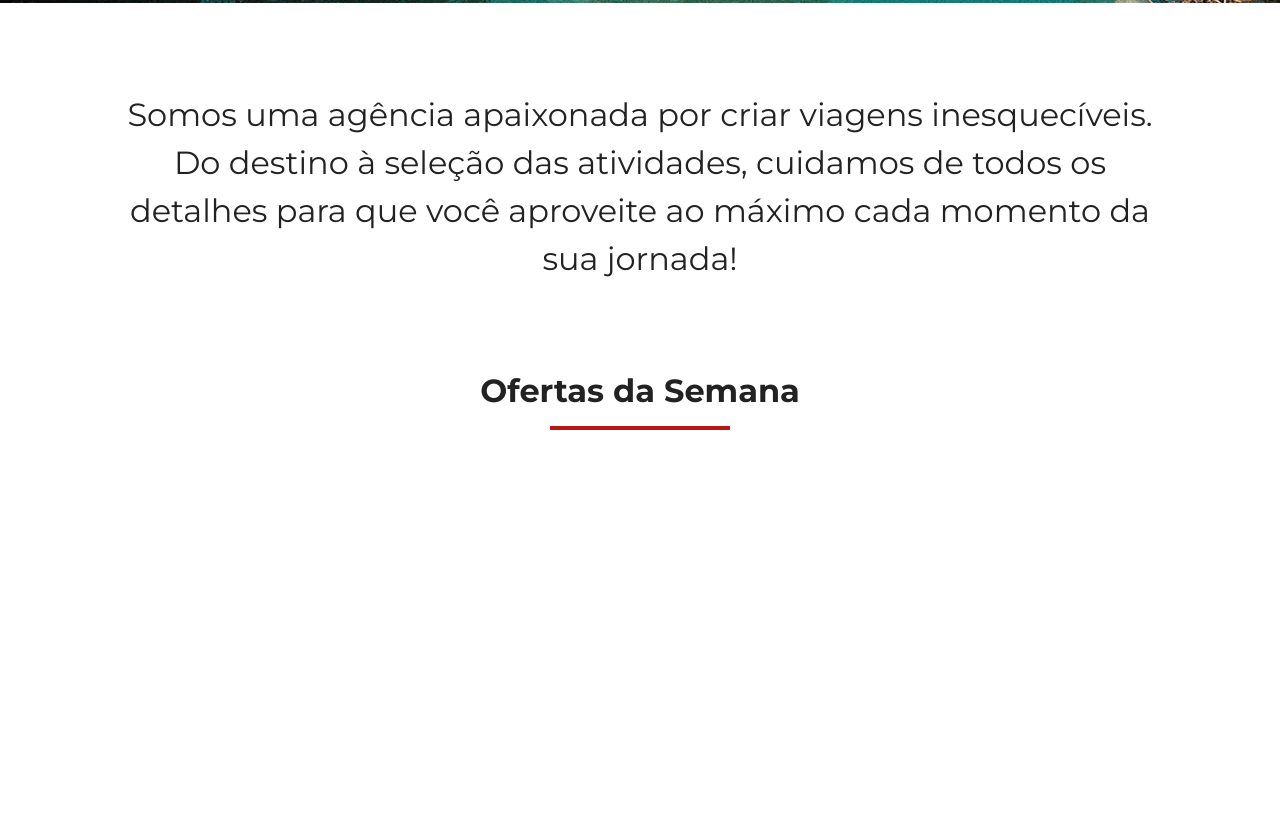
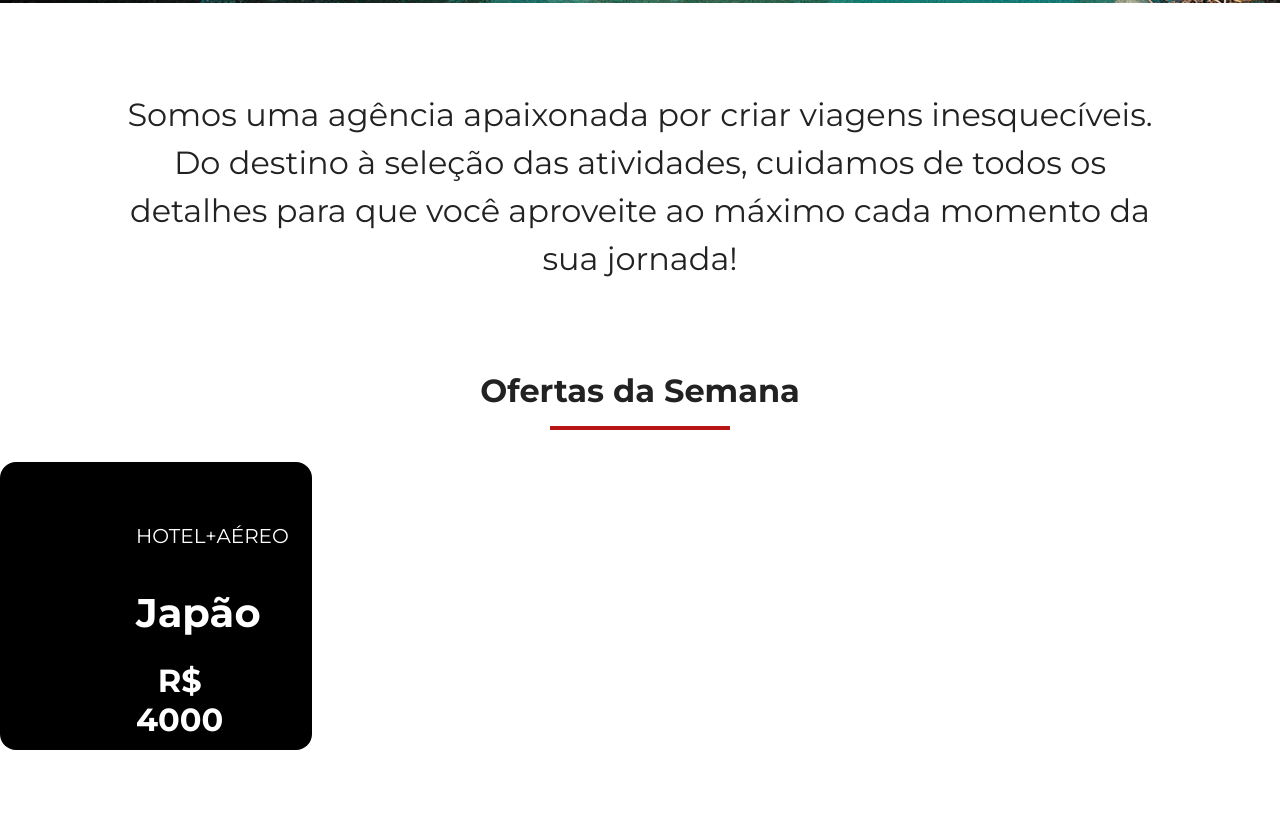
Before and after one commit to barbara-nascimento/jornada-viagens, a plain HTML site: page index.html in a window 1280 px wide. Shown: the part 757-1576 px from the top of the page. Before the commit the page ends 1219 px from the top, so only its background shows below. Drawn offline with Linux system fonts and the light colour scheme.

Commit message:
cria estrutura do card de oferta

```diff
--- a/css/offers.css
+++ b/css/offers.css
@@ -0,0 +1,33 @@
+.card{
+    color: var(--text-secundary-color);
+    background-color: black;
+    padding: 24px 16px;
+    width: 312px;
+    height: 288px;
+    box-sizing: border-box;
+    border-radius: 16px;
+    text-align: center;
+}
+
+.card header{
+    display: block;
+    background-color: transparent;
+    position: static;
+
+}
+
+.card header p{
+    font-size: 20px;
+    font-weight: var(--text-weight);
+}
+
+.card header h3 {
+    font-size: 40px;
+    font-weight: var(--titles-weight);
+    margin-top: 8px 0 0;
+}
+.card header span {
+    font-size: 32px;
+    margin-top: 24px;
+    display: inline-block;
+}
--- a/index.html
+++ b/index.html
@@ -44,6 +44,20 @@
         <h2>Ofertas da Semana</h2>
         <hr>
     </div>
+    <div class="offers-cards">
+        <article class="card">
+            <header>
+                <p>HOTEL+AÉREO</p>
+                <h3>
+                    Japão <br>
+                    <span>R$ 4000</span>
+                </h3>
+            </header>
+            <footer>
+                <a href="#" class="buttom"></a>
+            </footer>
+        </article>
+    </div>
    </section>
    <!-- <section class="categories">
     <div class="section-title">
```
